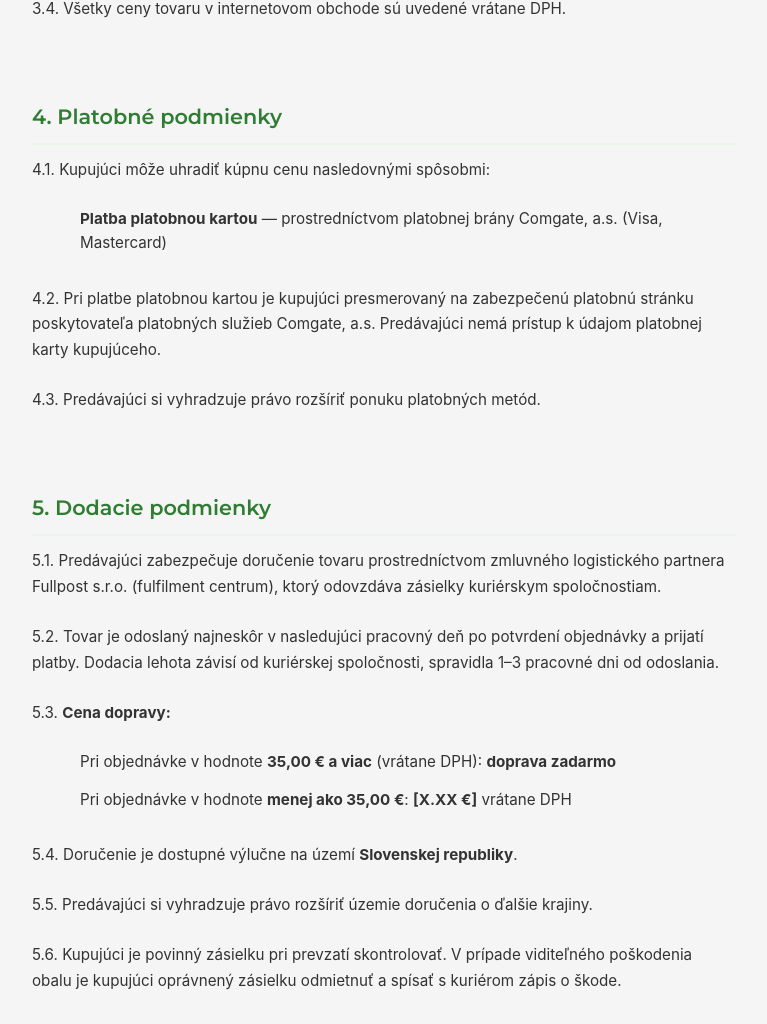
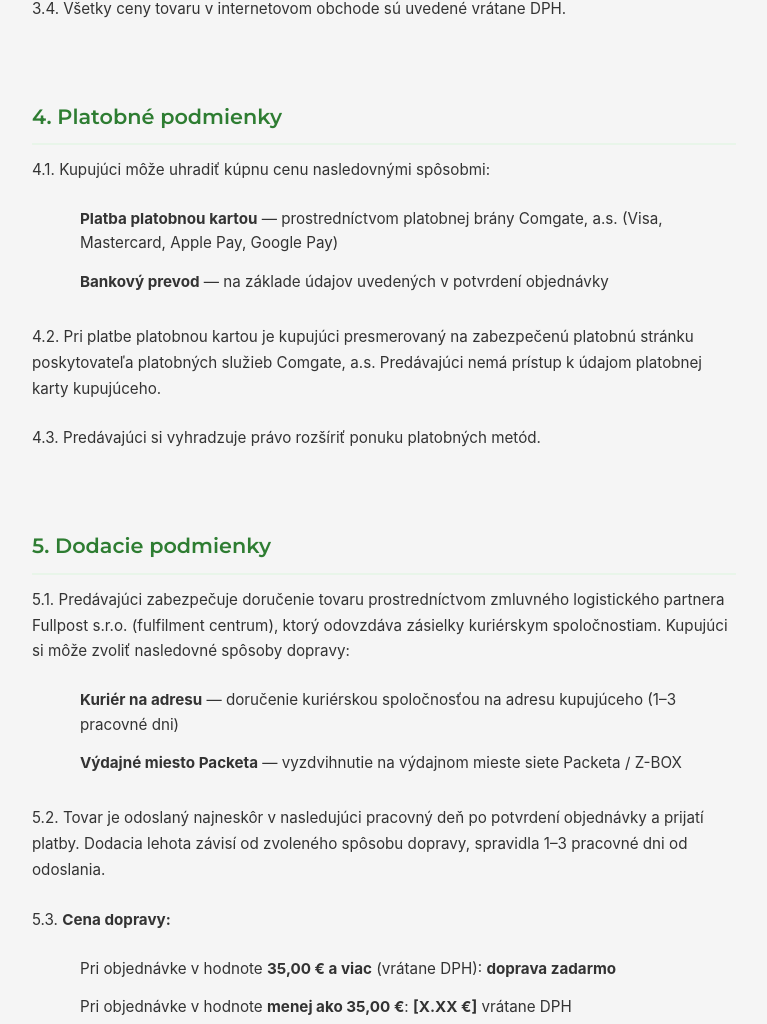
Before and after one commit to rauschiccsk/emcenter-web, a Python web app: template app/templates/vop.html in a window 1280 px wide. Shown: the part 1954-2978 px from the top of the page, without its empty margins (256-1023 px from the left). Run offline with Jinja, Linux system fonts and the light colour scheme; the template is opened without the code that fills it, so the values that code supplies are empty.

Commit message:
fix(branding+legal): rename header to EM-1 s.r.o., Comgate compliance audit fixes
- Replace all displayed "EM Center"/"EM center" text with "EM-1 s.r.o." across all templates
- Add Packeta delivery option to VOP article 5
- Add bank transfer payment method to VOP article 4
- Legal compliance: privacy, VOP, withdrawal verified complete

Co-Authored-By: Claude Opus 4.6 <noreply@anthropic.com>

```diff
--- a/app/templates/index.html
+++ b/app/templates/index.html
@@ -3,9 +3,9 @@
 <head>
     <meta charset="UTF-8">
     <meta name="viewport" content="width=device-width, initial-scale=1.0">
-    <title>Oasis EM-1 — Efektívne mikroorganizmy pre ekologické poľnohospodárstvo | EM Center</title>
+    <title>Oasis EM-1 — Efektívne mikroorganizmy pre ekologické poľnohospodárstvo | EM-1 s.r.o.</title>
     <meta name="description" content="Oasis EM-1 efektívne mikroorganizmy. Prírodná cesta k zdravej pôde a bohatej úrode. Objednajte 500ml alebo akciu 2+1 zadarmo.">
-    <meta property="og:title" content="Oasis EM-1 — Efektívne mikroorganizmy | EM Center">
+    <meta property="og:title" content="Oasis EM-1 — Efektívne mikroorganizmy | EM-1 s.r.o.">
     <meta property="og:description" content="Prírodná cesta k zdravej pôde a bohatej úrode. Objednajte 500ml alebo akciu 2+1 zadarmo.">
     <meta property="og:url" content="https://emcenter.sk">
     <meta property="og:type" content="website">
@@ -25,7 +25,7 @@
 <!-- Sticky Header -->
 <header class="header" id="header">
     <div class="container header-inner">
-        <a href="#hero" class="logo">EM Center</a>
+        <a href="#hero" class="logo">EM-1 s.r.o.</a>
         <a href="#checkout" class="header-cart" id="headerCart" title="Košík">
             🛒 <span class="cart-badge" id="cartBadge" style="display:none;">0</span>
         </a>
--- a/app/templates/order_failed.html
+++ b/app/templates/order_failed.html
@@ -3,7 +3,7 @@
 <head>
     <meta charset="UTF-8">
     <meta name="viewport" content="width=device-width, initial-scale=1.0">
-    <title>Platba nebola dokončená | EM Center</title>
+    <title>Platba nebola dokončená | EM-1 s.r.o.</title>
     <meta name="robots" content="noindex, nofollow">
     <link rel="stylesheet" href="/static/css/style.css">
 </head>
@@ -35,7 +35,7 @@
 <footer class="footer">
     <div class="container">
         <div class="footer-bottom">
-            <p>&copy; 2026 EM Center. Všetky práva vyhradené.</p>
+            <p>&copy; 2026 EM-1 s.r.o. Všetky práva vyhradené.</p>
         </div>
     </div>
 </footer>
--- a/app/templates/order_success.html
+++ b/app/templates/order_success.html
@@ -3,7 +3,7 @@
 <head>
     <meta charset="UTF-8">
     <meta name="viewport" content="width=device-width, initial-scale=1.0">
-    <title>Objednávka potvrdená | EM Center</title>
+    <title>Objednávka potvrdená | EM-1 s.r.o.</title>
     <meta name="robots" content="noindex, nofollow">
     <link rel="stylesheet" href="/static/css/style.css">
 </head>
@@ -30,7 +30,7 @@
 <footer class="footer">
     <div class="container">
         <div class="footer-bottom">
-            <p>&copy; 2026 EM Center. Všetky práva vyhradené.</p>
+            <p>&copy; 2026 EM-1 s.r.o. Všetky práva vyhradené.</p>
         </div>
     </div>
 </footer>
--- a/app/templates/privacy.html
+++ b/app/templates/privacy.html
@@ -3,8 +3,8 @@
 <head>
     <meta charset="UTF-8">
     <meta name="viewport" content="width=device-width, initial-scale=1.0">
-    <title>Zásady ochrany osobných údajov — EM center</title>
-    <meta name="description" content="Zásady ochrany osobných údajov (GDPR) e-shopu EM center prevádzkovaného spoločnosťou EM-1 s.r.o.">
+    <title>Zásady ochrany osobných údajov — EM-1 s.r.o.</title>
+    <meta name="description" content="Zásady ochrany osobných údajov (GDPR) e-shopu EM-1 s.r.o.">
     <link rel="preconnect" href="https://fonts.googleapis.com">
     <link rel="preconnect" href="https://fonts.gstatic.com" crossorigin>
     <link href="https://fonts.googleapis.com/css2?family=Montserrat:wght@600;700&family=Open+Sans:wght@400;600&display=swap" rel="stylesheet">
@@ -14,7 +14,7 @@
     <!-- Header -->
     <header class="header">
         <div class="container">
-            <a href="/" class="logo-link"><h1 class="logo">EM center</h1></a>
+            <a href="/" class="logo-link"><h1 class="logo">EM-1 s.r.o.</h1></a>
         </div>
     </header>
 
--- a/app/templates/terms.html
+++ b/app/templates/terms.html
@@ -3,8 +3,8 @@
 <head>
     <meta charset="UTF-8">
     <meta name="viewport" content="width=device-width, initial-scale=1.0">
-    <title>Všeobecné obchodné podmienky — EM center</title>
-    <meta name="description" content="Všeobecné obchodné podmienky e-shopu EM center prevádzkovaného spoločnosťou EM-1 s.r.o.">
+    <title>Všeobecné obchodné podmienky — EM-1 s.r.o.</title>
+    <meta name="description" content="Všeobecné obchodné podmienky e-shopu EM-1 s.r.o.">
     <link rel="preconnect" href="https://fonts.googleapis.com">
     <link rel="preconnect" href="https://fonts.gstatic.com" crossorigin>
     <link href="https://fonts.googleapis.com/css2?family=Montserrat:wght@600;700&family=Open+Sans:wght@400;600&display=swap" rel="stylesheet">
@@ -14,7 +14,7 @@
     <!-- Header -->
     <header class="header">
         <div class="container">
-            <a href="/" class="logo-link"><h1 class="logo">EM center</h1></a>
+            <a href="/" class="logo-link"><h1 class="logo">EM-1 s.r.o.</h1></a>
         </div>
     </header>
 
--- a/app/templates/vop.html
+++ b/app/templates/vop.html
@@ -3,7 +3,7 @@
 <head>
     <meta charset="UTF-8">
     <meta name="viewport" content="width=device-width, initial-scale=1.0">
-    <title>Všeobecné obchodné podmienky | EM Center</title>
+    <title>Všeobecné obchodné podmienky | EM-1 s.r.o.</title>
     <meta name="description" content="Všeobecné obchodné podmienky internetového obchodu emcenter.sk prevádzkovaného spoločnosťou EM-1 s.r.o.">
     <link rel="icon" type="image/png" sizes="32x32" href="/static/images/favicon-32.png">
     <link rel="preconnect" href="https://fonts.googleapis.com">
@@ -16,7 +16,7 @@
 <!-- Sticky Header -->
 <header class="header">
     <div class="container header-inner">
-        <a href="/" class="logo">EM Center</a>
+        <a href="/" class="logo">EM-1 s.r.o.</a>
     </div>
 </header>
 
@@ -89,7 +89,8 @@
                 <div class="legal-paragraphs">
                     <p>4.1. Kupujúci môže uhradiť kúpnu cenu nasledovnými spôsobmi:</p>
                     <ul>
-                        <li><strong>Platba platobnou kartou</strong> — prostredníctvom platobnej brány Comgate, a.s. (Visa, Mastercard)</li>
+                        <li><strong>Platba platobnou kartou</strong> — prostredníctvom platobnej brány Comgate, a.s. (Visa, Mastercard, Apple Pay, Google Pay)</li>
+                        <li><strong>Bankový prevod</strong> — na základe údajov uvedených v potvrdení objednávky</li>
                     </ul>
 
                     <p>4.2. Pri platbe platobnou kartou je kupujúci presmerovaný na zabezpečenú platobnú stránku poskytovateľa platobných služieb Comgate, a.s. Predávajúci nemá prístup k údajom platobnej karty kupujúceho.</p>
@@ -102,9 +103,13 @@
             <div class="legal-section">
                 <h2>5. Dodacie podmienky</h2>
                 <div class="legal-paragraphs">
-                    <p>5.1. Predávajúci zabezpečuje doručenie tovaru prostredníctvom zmluvného logistického partnera Fullpost s.r.o. (fulfilment centrum), ktorý odovzdáva zásielky kuriérskym spoločnostiam.</p>
+                    <p>5.1. Predávajúci zabezpečuje doručenie tovaru prostredníctvom zmluvného logistického partnera Fullpost s.r.o. (fulfilment centrum), ktorý odovzdáva zásielky kuriérskym spoločnostiam. Kupujúci si môže zvoliť nasledovné spôsoby dopravy:</p>
+                    <ul>
+                        <li><strong>Kuriér na adresu</strong> — doručenie kuriérskou spoločnosťou na adresu kupujúceho (1–3 pracovné dni)</li>
+                        <li><strong>Výdajné miesto Packeta</strong> — vyzdvihnutie na výdajnom mieste siete Packeta / Z-BOX</li>
+                    </ul>
 
-                    <p>5.2. Tovar je odoslaný najneskôr v nasledujúci pracovný deň po potvrdení objednávky a prijatí platby. Dodacia lehota závisí od kuriérskej spoločnosti, spravidla 1–3 pracovné dni od odoslania.</p>
+                    <p>5.2. Tovar je odoslaný najneskôr v nasledujúci pracovný deň po potvrdení objednávky a prijatí platby. Dodacia lehota závisí od zvoleného spôsobu dopravy, spravidla 1–3 pracovné dni od odoslania.</p>
 
                     <p>5.3. <strong>Cena dopravy:</strong></p>
                     <ul>
--- a/app/templates/withdrawal.html
+++ b/app/templates/withdrawal.html
@@ -3,8 +3,8 @@
 <head>
     <meta charset="UTF-8">
     <meta name="viewport" content="width=device-width, initial-scale=1.0">
-    <title>Odstúpenie od zmluvy | EM Center</title>
-    <meta name="description" content="Odstúpenie od kúpnej zmluvy v zmysle § 7 zákona č. 102/2014 Z. z. o ochrane spotrebiteľa pri predaji tovaru na diaľku — EM center.">
+    <title>Odstúpenie od zmluvy | EM-1 s.r.o.</title>
+    <meta name="description" content="Odstúpenie od kúpnej zmluvy v zmysle § 7 zákona č. 102/2014 Z. z. o ochrane spotrebiteľa pri predaji tovaru na diaľku — EM-1 s.r.o.">
     <link rel="icon" type="image/png" sizes="32x32" href="/static/images/favicon-32.png">
     <link rel="preconnect" href="https://fonts.googleapis.com">
     <link rel="preconnect" href="https://fonts.gstatic.com" crossorigin>
@@ -16,7 +16,7 @@
 <!-- Sticky Header -->
 <header class="header">
     <div class="container header-inner">
-        <a href="/" class="logo">EM Center</a>
+        <a href="/" class="logo">EM-1 s.r.o.</a>
     </div>
 </header>
 
```
